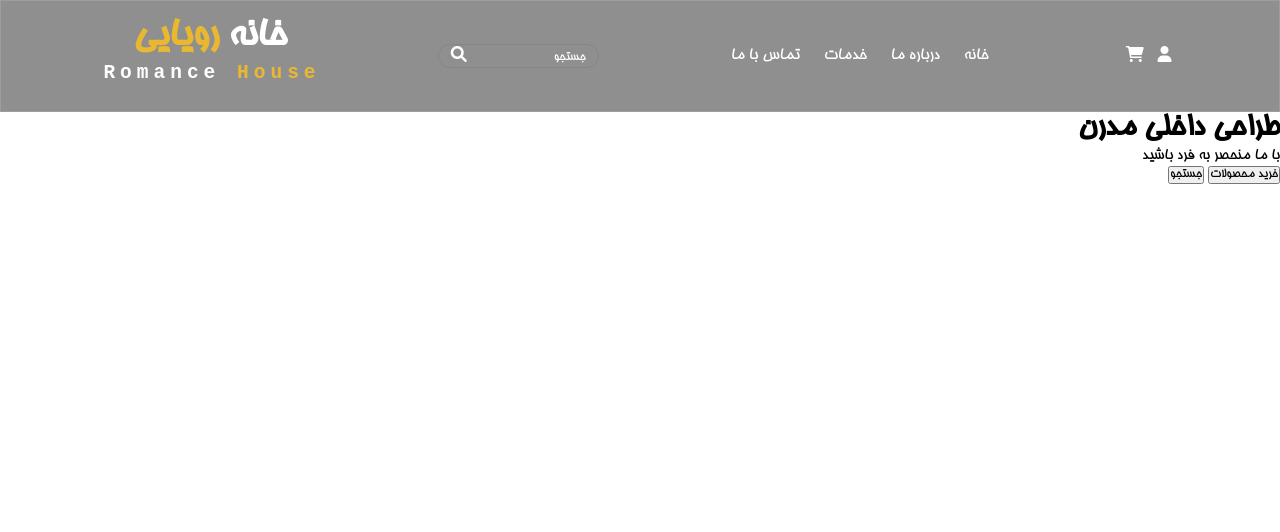
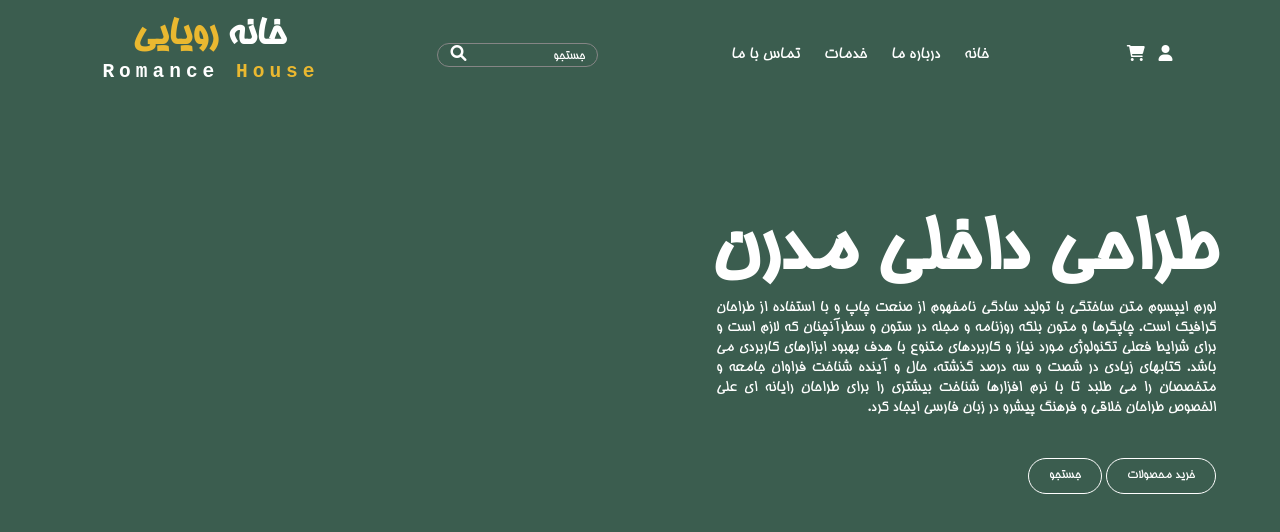
Before and after one commit to reza-yar/romance-house, a plain HTML site: page index.html in a window 1280 px wide. Drawn offline with Linux system fonts and the light colour scheme.

Commit message:
header develope

```diff
--- a/index.css
+++ b/index.css
@@ -46,10 +46,10 @@ body {
 header {
     width: 100%;
     height: 100vh;
-    /* background-color: var(--back-color); */
-    background-image: url('sofa.jpg');
+    background-color: var(--back-color);
+    /* background-image: url('sofa.jpg');
     background-position: center;
-    background-size: cover;
+    background-size: cover; */
 }
 
 nav {
@@ -58,8 +58,8 @@ nav {
     align-items: center;
     color: white;
     padding: 20px 8vw;
-    border: 1px solid rgb(158, 158, 158);
-    background-color: rgba(0, 0, 0, 0.441);
+    /* border: 1px solid rgb(158, 158, 158); */
+    /* background-color: rgba(0, 0, 0, 0.441); */
 }
 
 nav .title_container {
@@ -176,6 +176,46 @@ nav .fa-bars:hover {
     color: var(--second-color);
 }
 
+
+
+.intro {
+    /* border: 1px solid red; */
+    margin: 100px 5vw;
+    color: white;
+
+}
+
+.intro h1 {
+    font-size: 80px;
+    color: white;
+    /* line-height:90px; */
+}
+
+.intro p {
+    width: 500px;
+    line-height: 20px;
+    text-align: justify;
+    margin-bottom: 30px;
+}
+
+.intro button {
+    background-color: transparent;
+    color: white;
+    padding: 10px 20px;
+    border: 1px solid white;
+    outline: none;
+    border-radius: 30px;
+    margin: 10px 0;
+    transition: 0.3s;
+    cursor: pointer;
+}
+
+.intro button:hover{
+    background-color: var(--second-color);
+    border-color: var(--second-color);
+    color:var(--back-color)
+}
+
 @media screen and (max-width:900px) {
 
     nav {
--- a/index.html
+++ b/index.html
@@ -48,7 +48,13 @@
 
             <div class="intro">
                 <h1>طراحی داخلی مدرن</h1>
-                <p>با ما منحصر به فرد باشید</p>
+                <p>
+                    لورم ایپسوم متن ساختگی با تولید سادگی نامفهوم از صنعت چاپ و با استفاده از طراحان گرافیک است. چاپگرها
+                    و متون بلکه روزنامه و مجله در ستون و سطرآنچنان که لازم است و برای شرایط فعلی تکنولوژی مورد نیاز و
+                    کاربردهای متنوع با هدف بهبود ابزارهای کاربردی می باشد. کتابهای زیادی در شصت و سه درصد گذشته، حال و
+                    آینده شناخت فراوان جامعه و متخصصان را می طلبد تا با نرم افزارها شناخت بیشتری را برای طراحان رایانه
+                    ای علی الخصوص طراحان خلاقی و فرهنگ پیشرو در زبان فارسی ایجاد کرد.
+                </p>
                 <div>
                     <button>خرید محصولات</button>
                     <button>جستجو</button>
```
